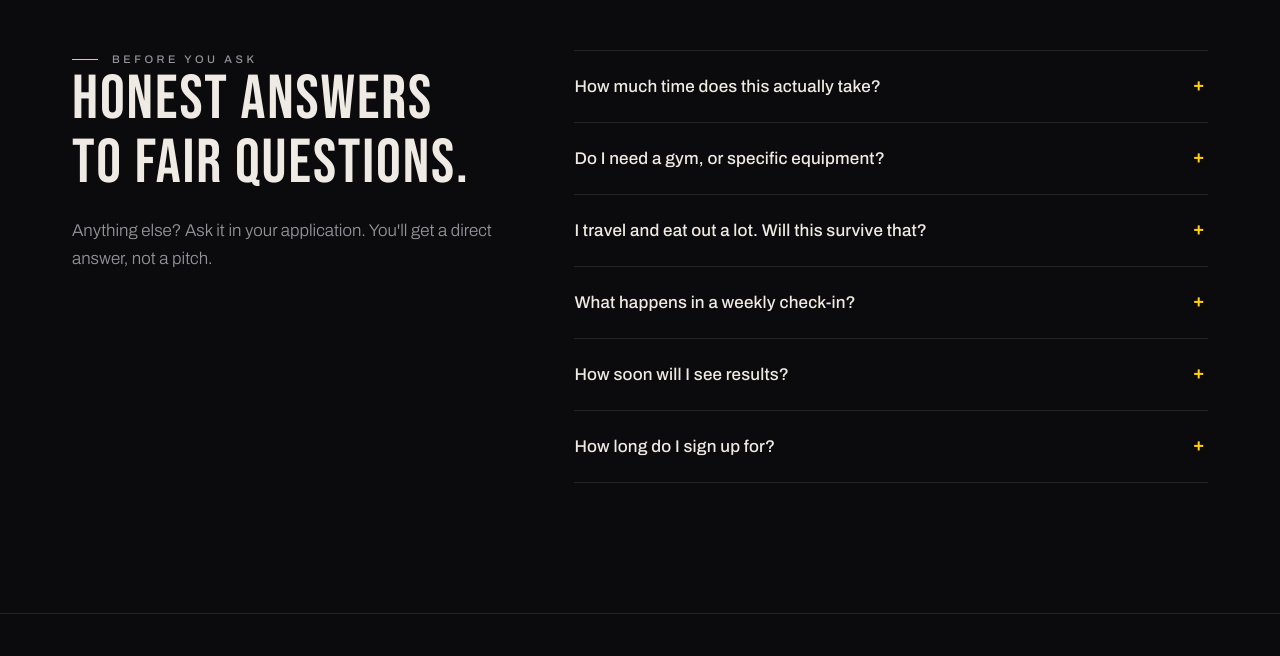
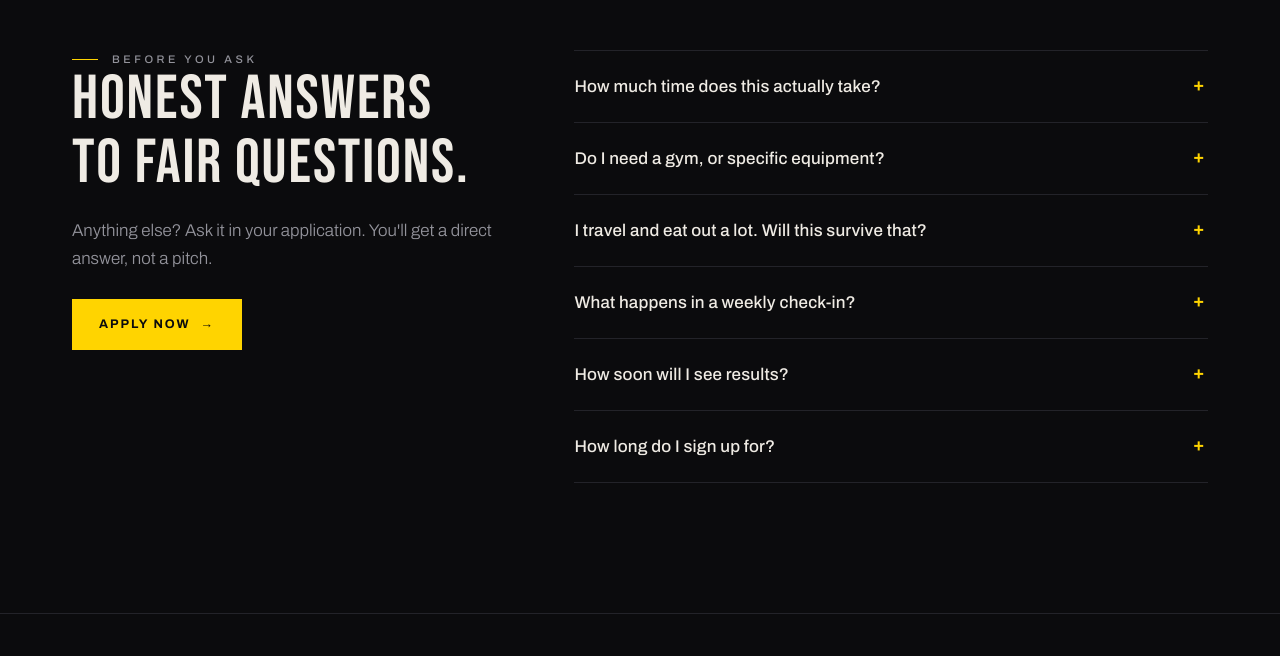
Before and after one commit to Ed-Astra-Solutions/pratyush, a plain HTML site: page index.html in a window 1280 px wide. Shown: the part 5358-6014 px from the top of the page. Drawn offline with Linux system fonts and the light colour scheme.

Commit message:
Give the FAQ section its own apply button
The section answers the last objections and then left the reader with
nowhere to go but back up the page. The button sits under the intro copy,
on the same links.apply target as every other call to action.

Co-Authored-By: Claude Opus 5 <noreply@anthropic.com>

```diff
--- a/content/site.json
+++ b/content/site.json
@@ -66,7 +66,8 @@
   "faq": {
     "eyebrow": "Before you ask",
     "heading": "Honest answers to fair questions.",
-    "sub": "Anything else? Ask it in your application. You'll get a direct answer, not a pitch."
+    "sub": "Anything else? Ask it in your application. You'll get a direct answer, not a pitch.",
+    "ctaLabel": "Apply now"
   },
   "enquiry": {
     "eyebrow": "Limited client roster",
--- a/index.html
+++ b/index.html
@@ -688,6 +688,7 @@ WP: Elementor Pro accordion (or Kadence accordion block). -->
       <p class="eyebrow" data-cms="faq.eyebrow">Before you ask</p>
       <h2 data-cms="faq.heading">Honest answers to fair questions.</h2>
       <p class="sub" style="margin-top:22px" data-cms="faq.sub">Anything else? Ask it in your application. You'll get a direct answer, not a pitch.</p>
+      <a class="btn" style="margin-top:26px" data-cms-href="links.apply" href="/apply/"><span data-cms="faq.ctaLabel">Apply now</span> <span class="arrow">→</span></a>
     </div>
     <div>
       <!-- PL:FAQ:START -->
```
